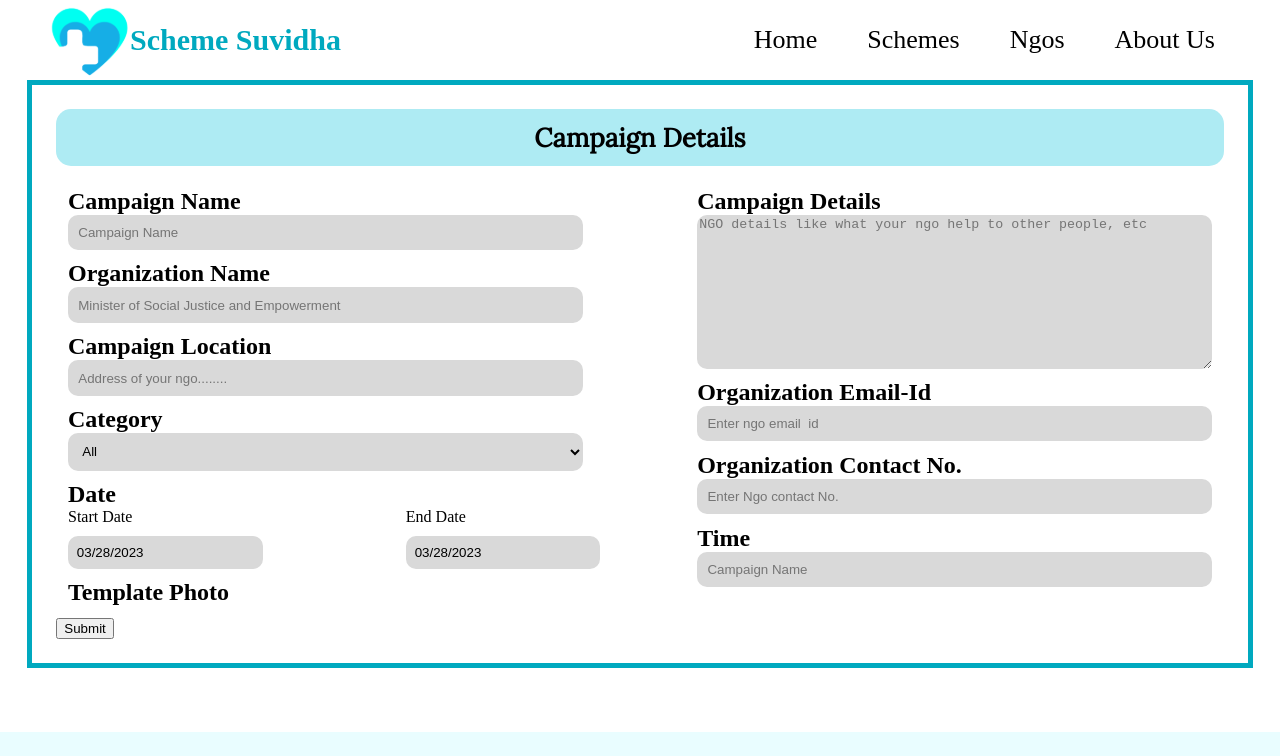
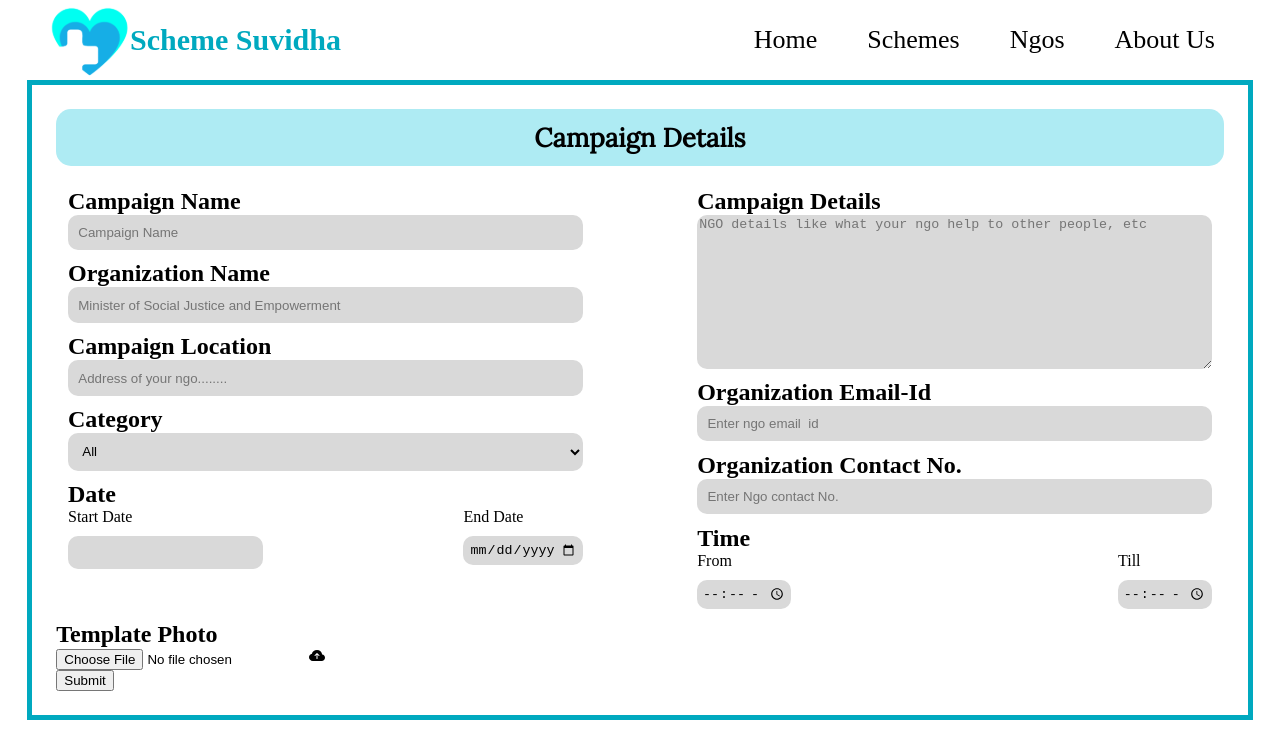
Before and after one commit to Nivedita-09/scheme-suvidha-landing-page, a Next.js app: page /Register_Camps in a window 1280 px wide. Shown: the top 756 px of the page. Built offline with nearby package versions, Linux system fonts and the light colour scheme; a web font is replaced by a local one.

Commit message:
Code till now

```diff
--- a/components/camps/addCamps/AddCamps.js
+++ b/components/camps/addCamps/AddCamps.js
@@ -1,9 +1,10 @@
 import React, { useState } from "react";
 import style from "./AddCamps.module.scss";
-import { useForm } from "react-hook-form";
+import { set, useForm } from "react-hook-form";
 import DatePicker from "react-datepicker";
-
 import "react-datepicker/dist/react-datepicker.css";
+import { BsFillCloudArrowUpFill } from "react-icons/bs";
+import { uploadCampData } from "@/api/uploadCampData";
 
 const campcategory = [
   "All",
@@ -13,17 +14,47 @@ const campcategory = [
 ];
 
 export default function AddCamps() {
-  const [select, setSelect] = useState(campcategory[0]);
+  // const [select, setSelect] = useState(campcategory[0]);
   const [startDate, setStartDate] = useState(new Date());
   const [endDate, setEndDate] = useState(new Date());
-  const handleChange = (e) => {
-    setSelect(e.target.value);
+  const [campTemplate, setCampTemplate] = useState("");
+  const [campDetails, setCampDetails] = useState({
+    CategoryCamp: campcategory[0],
+    OrganizationCamp: "",
+    CampBenefit: "",
+    NameCamp: "",
+    StartDate: "",
+    EndDate: "",
+    CampDiscription: "",
+    CampImage: "",
+    CampPlace: "",
+    CampEmail: "",
+    CampContact: "",
+    CampFrom: "",
+    CampTill: "",
+  });
+  const {
+    handleSubmit,
+    register,
+    formState: { errors },
+  } = useForm();
+
+  function pick_campTemplate(event) {
+    setCampTemplate(Event.target.files[0]);
+  }
+  function pick_startDate(event) {
+    setStartDate(Event.target.value);
+  }
+  const submit = async () => {
+    await uploadCampData({
+      campDetails: campDetails,
+      campTemplate: campTemplate,
+    });
   };
-
   return (
     <>
       <div className={style.AddCamps}>
-        <form className={style.camps_form_div}>
+        <form className={style.camps_form_div} onSubmit={handleSubmit(submit)}>
           <div className={style.CampTitle}>Campaign Details</div>
           <div className={style.camps_form_details}>
             <div className={style.camps_left_section}>
@@ -32,6 +63,10 @@ export default function AddCamps() {
                 <input
                   type="text"
                   placeholder="Campaign Name"
+                  value={campDetails["NameCamp"]}
+                  onChange={(e) =>
+                    setCampDetails({ ...campDetails, NameCamp: e.target.value })
+                  }
                   className={style.camp_input}
                 />
               </div>
@@ -39,6 +74,13 @@ export default function AddCamps() {
                 <label className={style.camp_label}>Organization Name</label>
                 <input
                   type="text"
+                  value={campDetails["OrganizationCamp"]}
+                  onChange={(e) =>
+                    setCampDetails({
+                      ...campDetails,
+                      OrganizationCamp: e.target.value,
+                    })
+                  }
                   placeholder="Minister of Social Justice and Empowerment"
                   className={style.camp_input}
                 />
@@ -47,20 +89,28 @@ export default function AddCamps() {
                 <label className={style.camp_label}>Campaign Location</label>
                 <input
                   type="text"
+                  value={campDetails["CampPlace"]}
+                  onChange={(e) =>
+                    setCampDetails({
+                      ...campDetails,
+                      CampPlace: e.target.value,
+                    })
+                  }
                   placeholder="Address of your ngo........"
                   className={style.camp_input}
                 />
               </div>
               <div className={style.camp_content}>
                 <label className={style.camp_label}>Category</label>
-                {/* <input
-                  type="text"
-                  placeholder="Address of your ngo........"
-                  className={style.camp_input}
-                /> */}
+
                 <select
-                  value={select}
-                  onChange={handleChange}
+                  value={campDetails["CategoryCamp"]}
+                  onChange={(e) =>
+                    setCampDetails({
+                      ...campDetails,
+                      CategoryCamp: e.target.value,
+                    })
+                  }
                   className={style.camp_input}
                 >
                   {campcategory.map((value, index) => (
@@ -76,23 +126,46 @@ export default function AddCamps() {
                   <div className={style.datepicker}>
                     <label>Start Date</label>
                     <DatePicker
-                      selected={startDate}
-                      onChange={(date) => setStartDate(date)}
+                      selected={campDetails["StartDate"]}
+                      // onChange={(e) =>
+                      //   setStartDate({
+                      //     ...campDetails,
+                      //     StartDate: e.target.value,
+                      //   })
+                      // }
+                      onChange={pick_startDate}
+                      dateFormat="dd/MM/yyyy"
                       className={style.camp_input_date}
                     />
+                    {/* <input
+                      type="date"
+                      value={campDetails["StartDate"]}
+                      onChange={(e) =>
+                        setCampDetails({
+                          ...campDetails,
+                          StartDate: e.target.value,
+                        })
+                      }
+                      className={style.camp_input_date}
+                    /> */}
                   </div>
                   <div className={style.datepicker}>
                     <label>End Date</label>
-                    <DatePicker
-                      selected={endDate}
-                      onChange={(date) => setEndDate(date)}
+
+                    <input
+                      type="date"
+                      format="dd/mm/yyyy"
+                      value={campDetails["EndDate"]}
+                      onChange={(e) =>
+                        setCampDetails({
+                          ...campDetails,
+                          EndDate: e.target.value,
+                        })
+                      }
                       className={style.camp_input_date}
                     />
                   </div>
                 </div>
-              </div>
-              <div className={style.camp_content}>
-                <label className={style.camp_label}>Template Photo</label>
               </div>
             </div>
             <div className={style.camps_right_section}>
@@ -100,6 +173,13 @@ export default function AddCamps() {
                 <label className={style.camp_label}>Campaign Details</label>
                 <textarea
                   type="text"
+                  value={campDetails["CampDiscription"]}
+                  onChange={(e) =>
+                    setCampDetails({
+                      ...campDetails,
+                      CampDiscription: e.target.value,
+                    })
+                  }
                   placeholder="NGO details like what your ngo help to other people, etc"
                   className={style.camp_textarea}
                 />
@@ -110,6 +190,13 @@ export default function AddCamps() {
                 </label>
                 <input
                   type="text"
+                  value={campDetails["CampEmail"]}
+                  onChange={(e) =>
+                    setCampDetails({
+                      ...campDetails,
+                      CampEmail: e.target.value,
+                    })
+                  }
                   placeholder="Enter ngo email  id "
                   className={style.camp_input}
                 />
@@ -120,22 +207,71 @@ export default function AddCamps() {
                 </label>
                 <input
                   type="text"
+                  value={campDetails["CampContact"]}
+                  onChange={(e) =>
+                    setCampDetails({
+                      ...campDetails,
+                      CampContact: e.target.value,
+                    })
+                  }
                   placeholder="Enter Ngo contact No."
                   className={style.camp_input}
                 />
               </div>
+
               <div className={style.camp_content}>
                 <label className={style.camp_label}>Time</label>
-                <input
-                  type="text"
-                  placeholder="Campaign Name"
-                  className={style.camp_input}
-                />
+                <div className={style.datepicker_div}>
+                  <div className={style.datepicker}>
+                    <label>From</label>
+                    <input
+                      type="time"
+                      value={campDetails["CampFrom"]}
+                      onChange={(e) =>
+                        setCampDetails({
+                          ...campDetails,
+                          CampFrom: e.target.value,
+                        })
+                      }
+                      className={style.camp_input_date}
+                    />
+                  </div>
+                  <div className={style.datepicker}>
+                    <label>Till</label>
+                    <input
+                      type="time"
+                      value={campDetails["CampTill"]}
+                      onChange={(e) =>
+                        setCampDetails({
+                          ...campDetails,
+                          CampTill: e.target.value,
+                        })
+                      }
+                      className={style.camp_input_date}
+                    />
+                  </div>
+                </div>
               </div>
             </div>
           </div>
-          <div>
-            <input type="submit" />
+          <div className={style.camp_content_template}>
+            <div className={style.uploadCampDiv}>
+              <label className={style.camp_label}>Template Photo</label>
+            </div>
+            <div className={style.uploadDiv}>
+              <input
+                type="file"
+                id="campTemplate"
+                onChange={pick_campTemplate}
+                className={style.uploadInput}
+              />
+              <label htmlFor="campTemplate" className={style.upload}>
+                <BsFillCloudArrowUpFill />
+              </label>
+            </div>
+          </div>
+          <div className={style.submit_Div}>
+            <input type="submit" onClick={submit} className={style.SubmitBtn} />
           </div>
         </form>
       </div>
```
